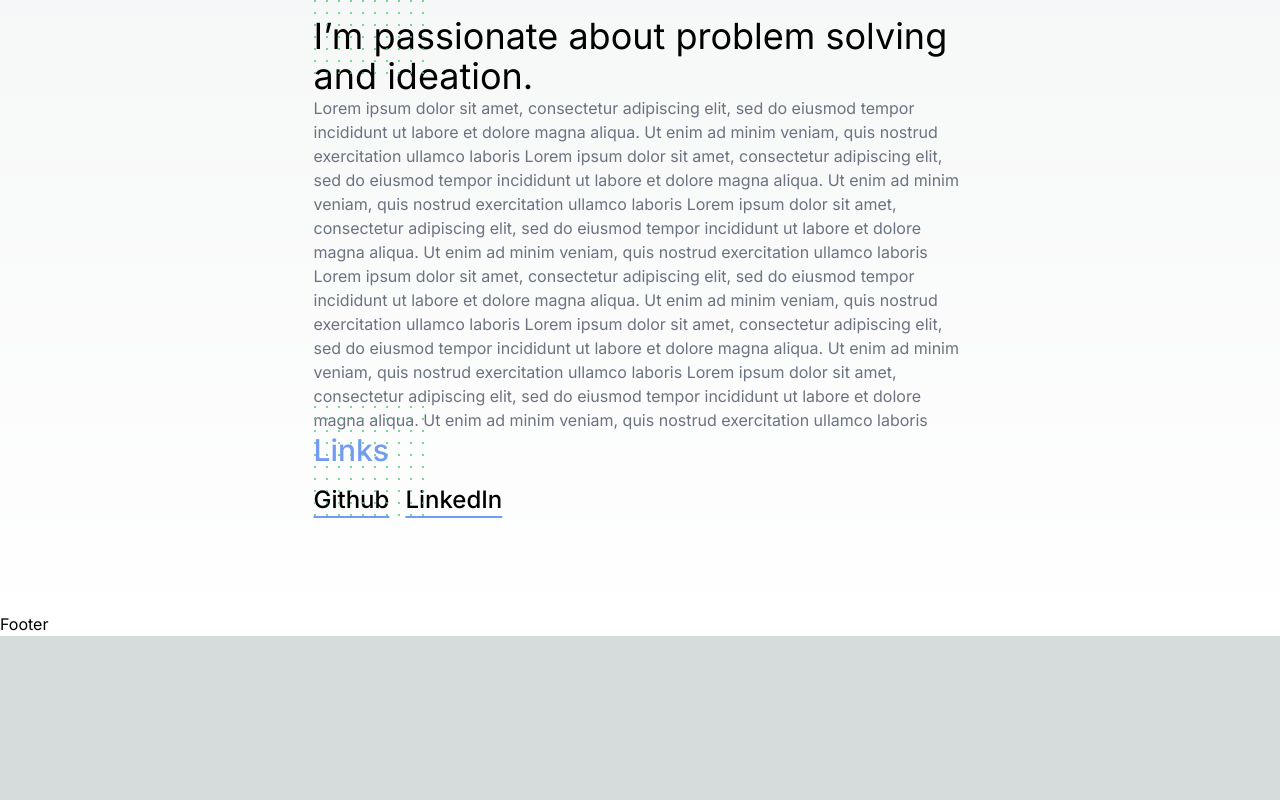
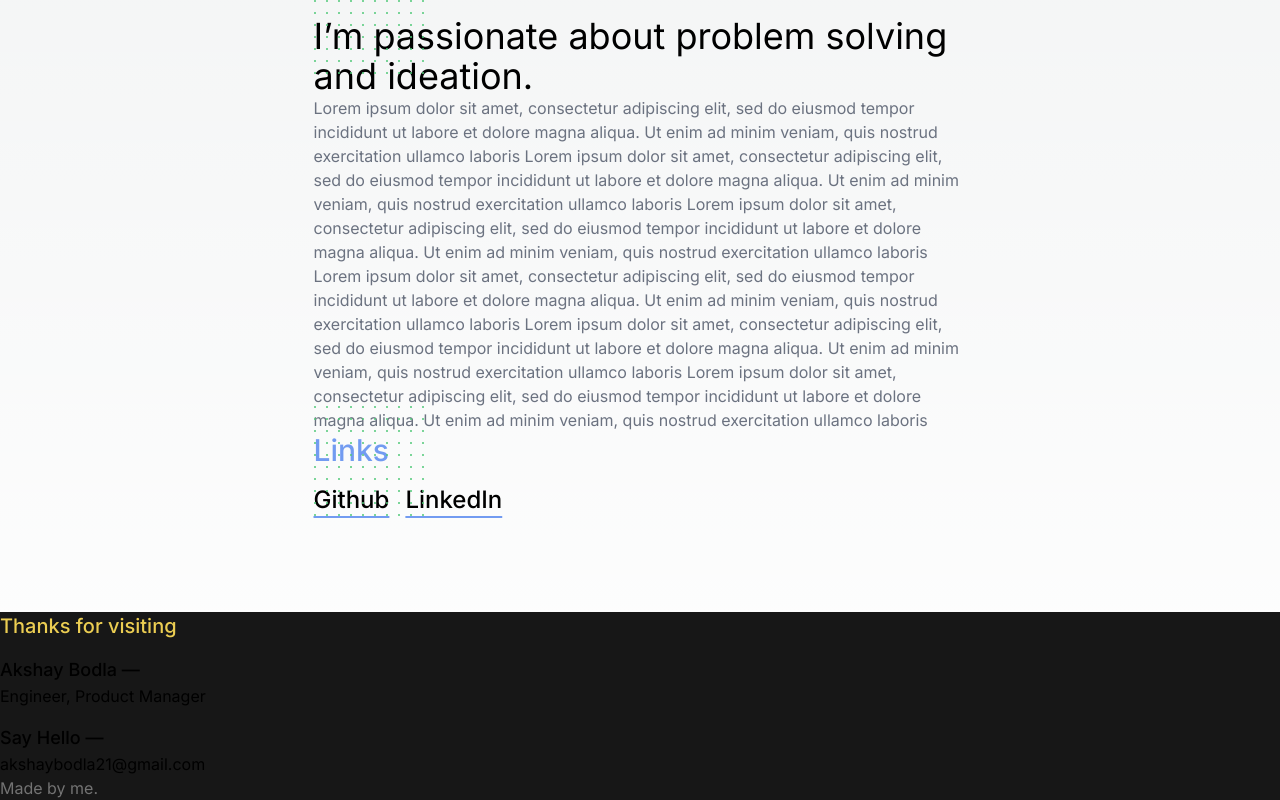
Before and after one commit to AkBo24/Personal-Website, a Next.js app in the folder website/: page / in a window 1280 px wide. Shown: the part 2369-3169 px from the top of the page. Before the commit the page ends 3005 px from the top, so only its background shows below. Built offline with nearby package versions, Linux system fonts and the light colour scheme.

Commit message:
Added footer text

```diff
--- a/website/app/Sections/Footer/Footer.tsx
+++ b/website/app/Sections/Footer/Footer.tsx
@@ -2,8 +2,16 @@ import React from 'react';
 
 const Footer = () => {
     return (
-        <footer>
-            <h1>Footer</h1>
+        <footer className='bg-neutral-900 w-full'>
+            <h1 className='text-gold text-xl font-medium mb-4'>Thanks for visiting</h1>
+
+            <h2 className='text-lg font-medium'>Akshay Bodla —</h2>
+            <p className='mb-4'>Engineer, Product Manager</p>
+
+            <h2 className='text-lg font-medium'>Say Hello —</h2>
+            <p>akshaybodla21@gmail.com</p>
+
+            <p className='text-neutral-500'>Made by me.</p>
         </footer>
     );
 };
```
